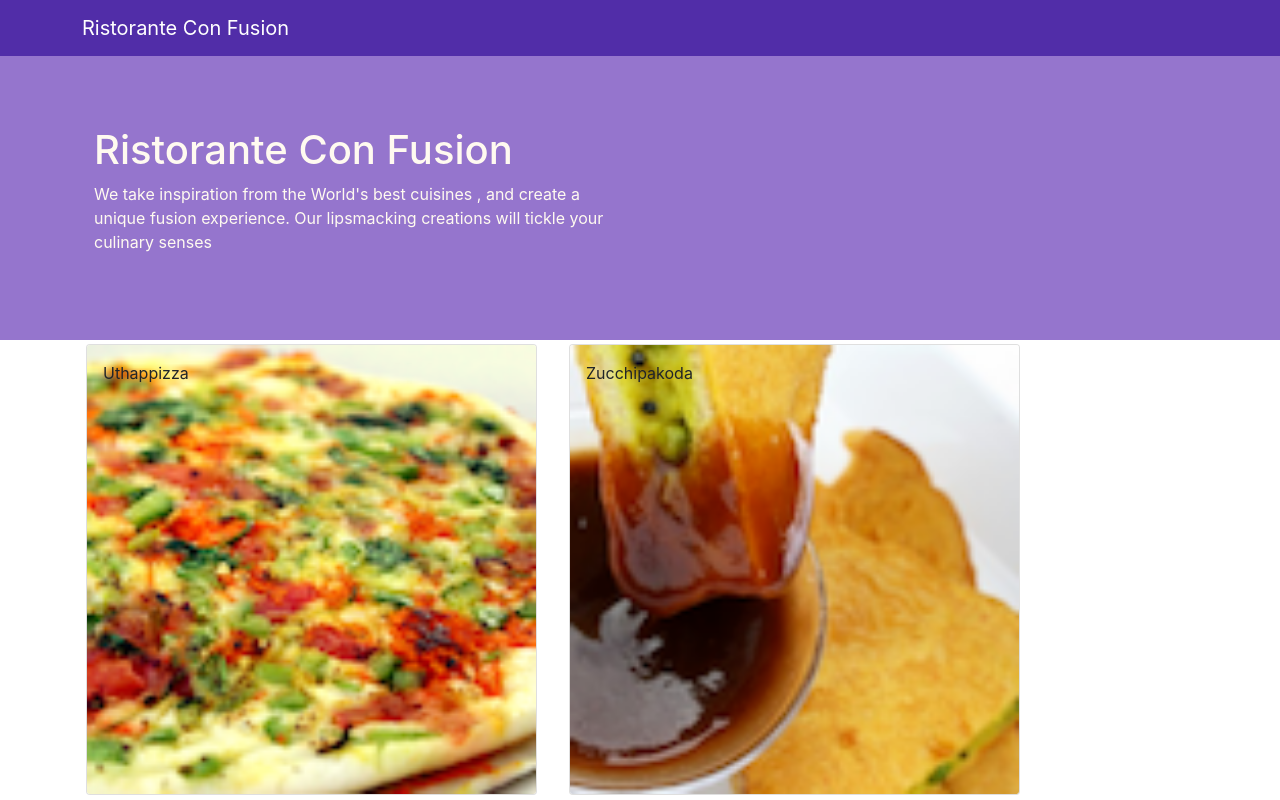
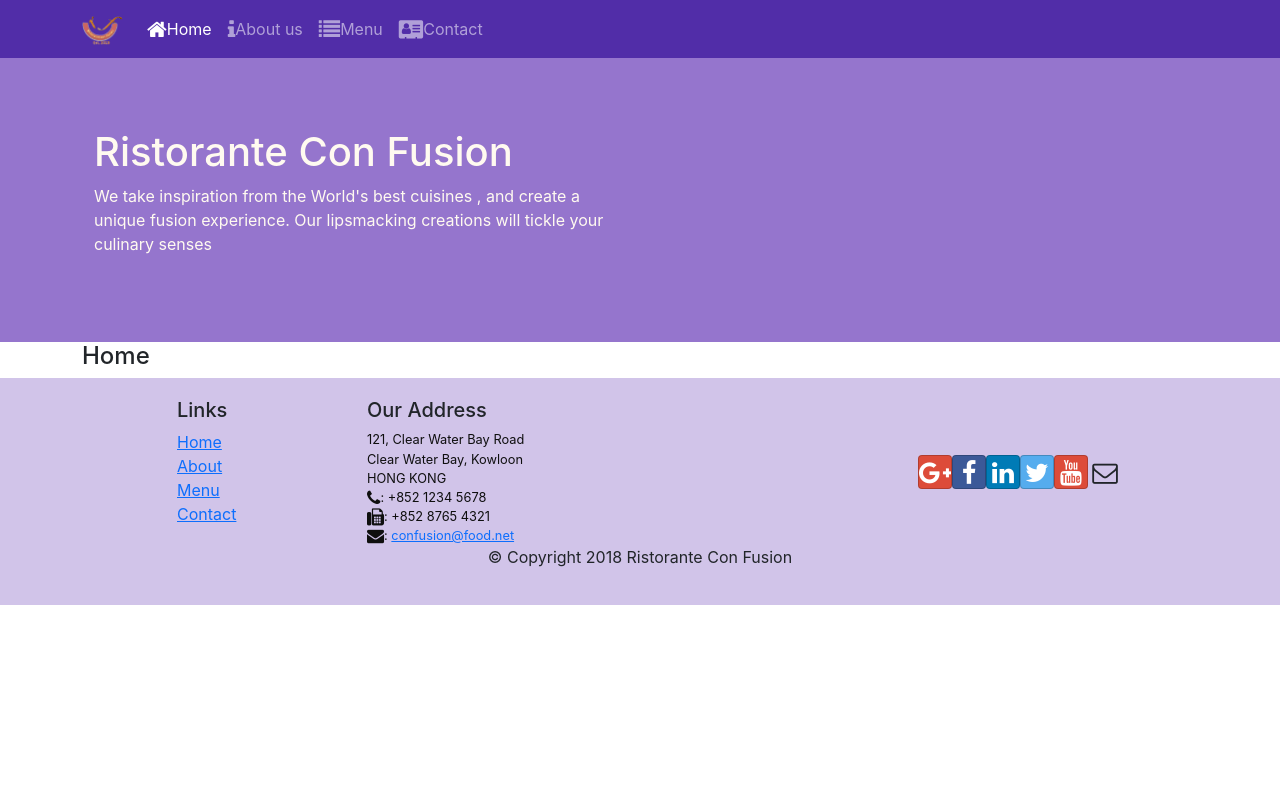
Before and after one commit to ashwinknan/react-1, a React (Create React App) app: page /home in a window 1280 px wide. Shown: the top 800 px of the page. Built offline with nearby package versions, Linux system fonts and the light colour scheme.

Commit message:
React Router Changes for Navigation

```diff
--- a/package.json
+++ b/package.json
@@ -13,6 +13,8 @@
     "react": "^17.0.2",
     "react-dom": "^17.0.2",
     "react-popper": "^1.3.11",
+    "react-router": "^5.2.0",
+    "react-router-dom": "^5.2.0",
     "react-scripts": "4.0.3",
     "reactstrap": "^8.9.0",
     "web-vitals": "^1.1.2"
--- a/src/App.js
+++ b/src/App.js
@@ -1,6 +1,8 @@
 
 import React, { Component } from 'react';
 import Main from './components/MainComponent';
+import './App.css'
+import {BrowserRouter} from 'react-router-dom';
 
 
 
@@ -8,11 +10,12 @@
 
   render(){
     return (
-      <div>
+      <BrowserRouter>
+        <div>
+          <Main />
+        </div>
+      </BrowserRouter>
 
-        <Main />
-
-      </div>
     );
   }
 
--- a/src/components/FooterComponent.js
+++ b/src/components/FooterComponent.js
@@ -1,4 +1,5 @@
 import React, {Component} from 'react';
+import {Link} from 'react-router-dom';
 
 function Footer(props){
     return(
@@ -8,10 +9,10 @@
                 <div className="col-4 offset-1 col-sm-2">
                     <h5>Links</h5>
                     <ul className="list-unstyled">
-                        <li><a href="#">Home</a></li>
-                        <li><a href="#">About</a></li>
-                        <li><a href="#">Menu</a></li>
-                        <li><a href="contactus.html">Contact</a></li>
+                        <li><Link to = "/home">Home</Link></li>
+                        <li><Link to = "/aboutus">About</Link></li>
+                        <li><Link to ="/menu">Menu</Link></li>
+                        <li><Link to = "contactus">Contact</Link></li>
                     </ul>
                 </div>
                 <div className="col-7 col-sm-5">
--- a/src/components/HeaderComponent.js
+++ b/src/components/HeaderComponent.js
@@ -1,13 +1,60 @@
 import React, {Component} from 'react';
-import {Navbar, NavbarBrand, Jumbotron} from 'reactstrap';
+import {Navbar, NavbarBrand,Nav, NavbarToggler, Collapse,NavItem, Jumbotron} from 'reactstrap';
+import { NavLink } from 'react-router-dom';
 
 class Header extends Component{
+    constructor(props)  {
+        super(props);
+        this.state = {
+            isNavOpen: false
+        }
+        this.toggleNav= this.toggleNav.bind(this);
+    }
+
+    toggleNav(){
+        this.setState({
+            isNavOpen: !this.state.isNavOpen
+        });
+    }
     render(){
         return(
             <React.Fragment>
-            <Navbar dark>
+            <Navbar dark expand = "md">
                 <div className="container">
-                    <NavbarBrand href="/">Ristorante Con Fusion</NavbarBrand>
+                    <NavbarToggler onClick = {this.toggleNav} />
+                    <NavbarBrand className = "mr-auto" href="/">
+                       <img src = "assets/images/logo.png" height = "30" width = "41" alt = "Ristorante Con Fusion" />
+                    </NavbarBrand>
+                    <Collapse isOpen = {this.state.isNavOpen} navbar>
+                        <Nav navbar>
+                            <NavItem>
+                                <NavLink className = "nav-link" to ="/home">
+                                    <span className = "fa fa-home fa-lg"></span>Home
+                                </NavLink>
+                            </NavItem>
+                        </Nav>
+                        <Nav navbar>
+                            <NavItem>
+                                <NavLink className = "nav-link" to ="/aboutus">
+                                    <span className = "fa fa-info fa-lg"></span>About us
+                                </NavLink>
+                            </NavItem>
+                        </Nav>
+                        <Nav navbar>
+                            <NavItem>
+                                <NavLink className = "nav-link" to ="/menu">
+                                    <span className = "fa fa-list fa-lg"></span>Menu
+                                </NavLink>
+                            </NavItem>
+                        </Nav>
+                        <Nav navbar>
+                            <NavItem>
+                                <NavLink className = "nav-link" to ="/contactus">
+                                    <span className = "fa fa-address-card fa-lg"></span>Contact
+                                </NavLink>
+                            </NavItem>
+                        </Nav>
+                    </Collapse>
                 </div>
             </Navbar>
             <Jumbotron>
--- /dev/null
+++ b/src/components/HomeComponent.js
@@ -0,0 +1,11 @@
+import React from 'react';
+
+function Home(props){
+    return(
+        <div className = "container">
+            <h4>Home</h4>
+        </div>
+    );
+}
+
+export default Home;
--- a/src/components/MainComponent.js
+++ b/src/components/MainComponent.js
@@ -1,34 +1,38 @@
 
 import React, { Component } from 'react';
-
+import Home from './HomeComponent';
 import Menu from './MenuComponent';
 import DishDetail from './DishDetailComponent';
 import Header from './HeaderComponent';
 import Footer from './FooterComponent';
 import { DISHES } from '../shared/dishes';
 import '../App.css';
-
+import {Switch, Route, Redirect} from 'react-router-dom';
 
 class Main extends Component {
     constructor(props) {
         super(props);
         this.state = {
             dishes: DISHES,
-            selectedDish: null
+
         };
       }
 
-    onDishSelect(dishId) {
-        this.setState({ selectedDish: dishId});
-    }
+
 
 
   render(){
+    const HomePage = () => {
+      return (<Home />);
+    }
     return (
     <div>
         <Header />
-        <Menu dishes={this.state.dishes} onClick={(dishId) => this.onDishSelect(dishId)} />
-        <DishDetail dish={this.state.dishes.filter((dish) => dish.id === this.state.selectedDish)[0]} />
+        <Switch>
+          <Route path = "/home" component = {HomePage} />
+          <Route exact path = "/menu" component = {() => <Menu dishes = {this.state.dishes} />} />
+          <Redirect to = "/home" />
+        </Switch>
         <Footer />
     </div>
     );
```
Also changed, not shown: 1 other file (tests, documents, lock files or other folders).
